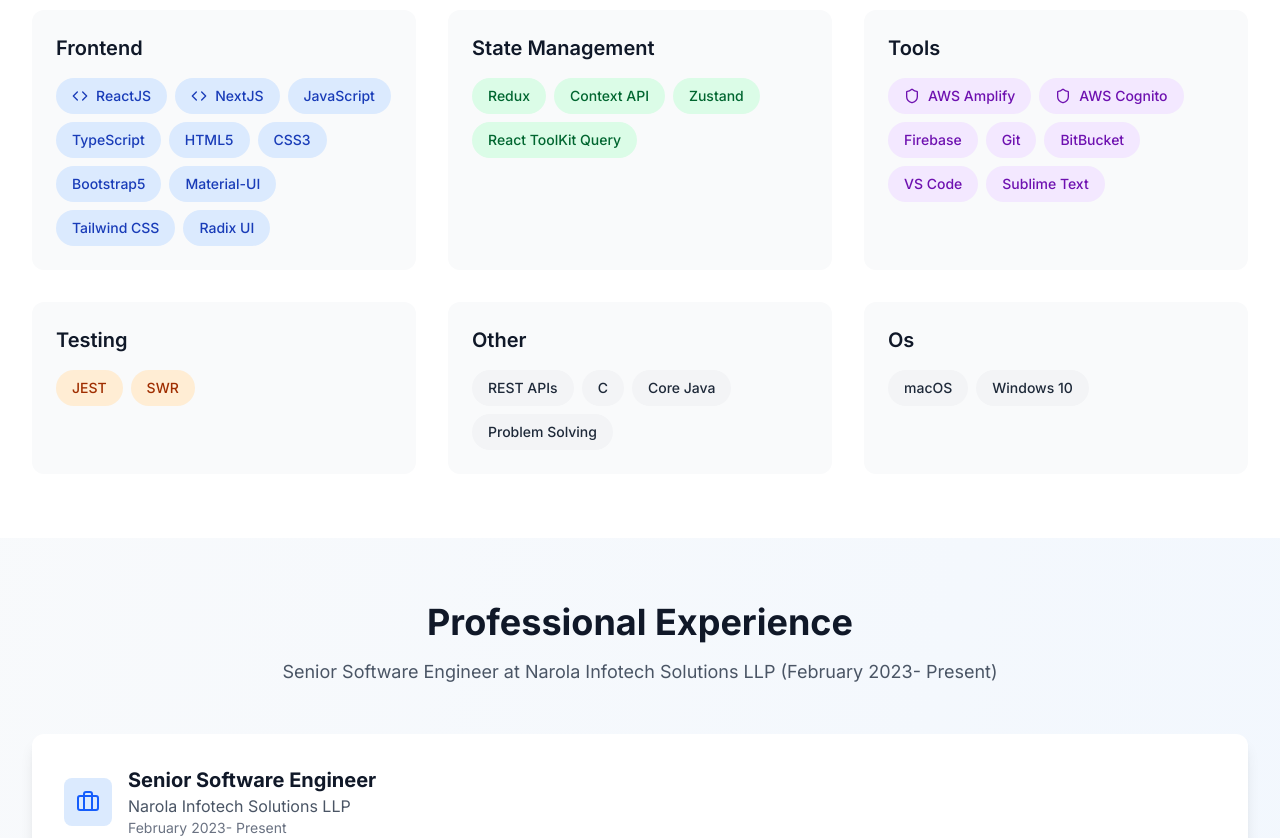
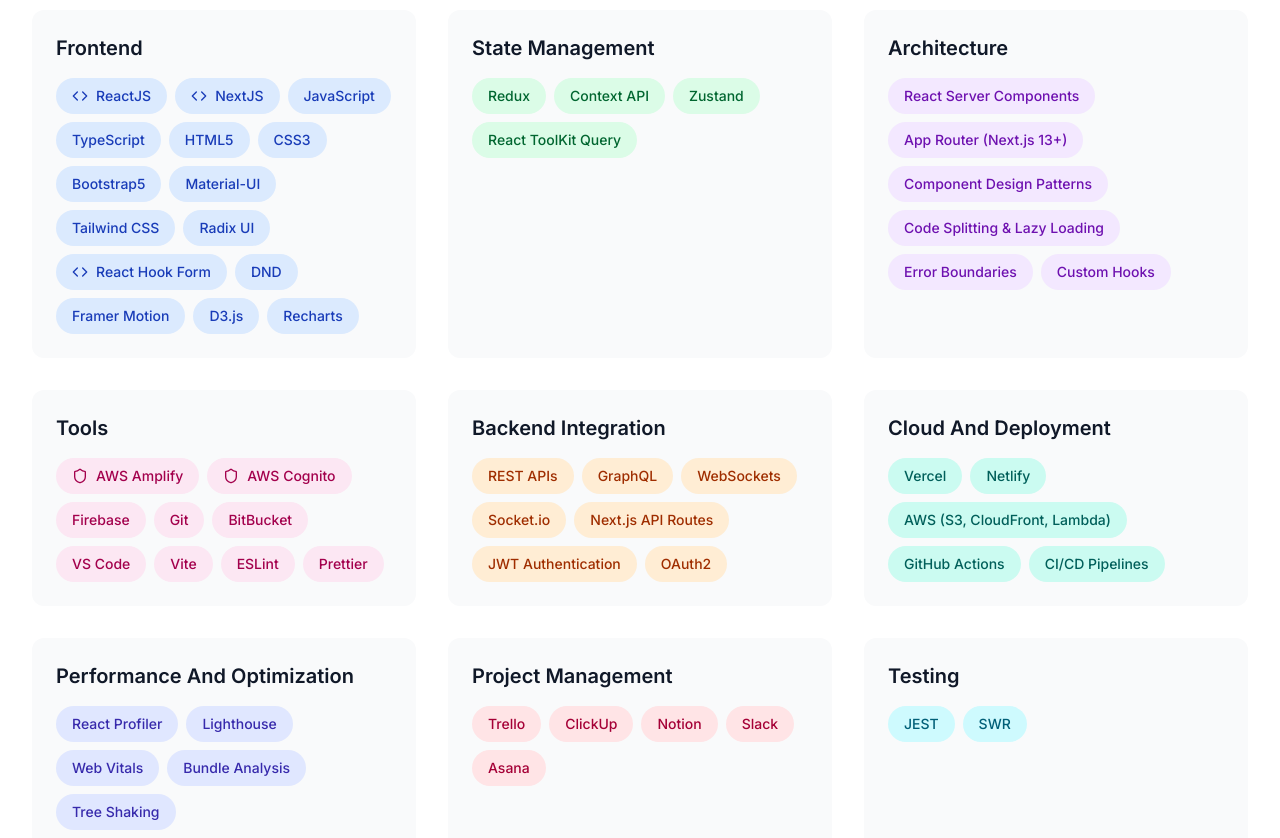
Before and after one commit to Ishanarola123/isha-portfolio, a Next.js app: page / in a window 1280 px wide. Shown: the part 900-1738 px from the top of the page. Built offline with nearby package versions, Linux system fonts and the light colour scheme.

Commit message:
# added skills based on personalize

```diff
--- a/src/components/Skills.tsx
+++ b/src/components/Skills.tsx
@@ -9,9 +9,21 @@
 interface SkillBadgeProps {
   skill: string;
   category: string;
+  colorClass: string;
 }
 
-const SkillBadge: React.FC<SkillBadgeProps> = ({ skill, category }) => {
+const categoryColors = [
+  "bg-blue-100 text-blue-800 dark:bg-blue-900 dark:text-blue-200",
+  "bg-green-100 text-green-800 dark:bg-green-900 dark:text-green-200",
+  "bg-purple-100 text-purple-800 dark:bg-purple-900 dark:text-purple-200",
+  "bg-pink-100 text-pink-800 dark:bg-pink-900 dark:text-pink-200",
+  "bg-orange-100 text-orange-800 dark:bg-orange-900 dark:text-orange-200",
+  "bg-teal-100 text-teal-800 dark:bg-teal-900 dark:text-teal-200",
+  "bg-indigo-100 text-indigo-800 dark:bg-indigo-900 dark:text-indigo-200",
+  "bg-rose-100 text-rose-800 dark:bg-rose-900 dark:text-rose-200",
+  "bg-cyan-100 text-cyan-800 dark:bg-cyan-900 dark:text-cyan-200",
+];
+
 const getSkillIcon = (skill: string, category: string) => {
   if (
     category === "frontend" &&
@@ -25,27 +37,17 @@
   return null;
 };
 
-  const getBadgeColor = (category: string) => {
-    switch (category) {
-      case "frontend":
-        return "bg-blue-100 text-blue-800 dark:bg-blue-900 dark:text-blue-200";
-      case "stateManagement":
-        return "bg-green-100 text-green-800 dark:bg-green-900 dark:text-green-200";
-      case "tools":
-        return "bg-purple-100 text-purple-800 dark:bg-purple-900 dark:text-purple-200";
-      case "testing":
-        return "bg-orange-100 text-orange-800 dark:bg-orange-900 dark:text-orange-200";
-      default:
-        return "bg-gray-100 text-gray-800 dark:bg-gray-800 dark:text-gray-200";
-    }
-  };
-
+const SkillBadge: React.FC<SkillBadgeProps> = ({
+  skill,
+  category,
+  colorClass,
+}) => {
   return (
     <span
       className={`
         inline-flex items-center gap-2 px-4 py-2 rounded-full text-sm font-medium
         transition-all duration-300 hover:scale-105 cursor-default
-      ${getBadgeColor(category)}
+        ${colorClass}
       `}
     >
       {getSkillIcon(skill, category)}
@@ -56,8 +58,22 @@
 
 const Skills: React.FC<SkillsProps> = ({ skills }) => {
   const formatCategoryName = (category: string) => {
-    return category.replace(/([A-Z])/g, " $1").trim();
+    // Map of special category names
+    const specialNames: Record<string, string> = {
+      aiTools: "AI Tools",
+      stateManagement: "State Management",
+      os: "Operating Systems",
     };
+
+    if (specialNames[category]) return specialNames[category];
+
+    // Default: split camelCase and capitalize words
+    return category
+      .replace(/([A-Z])/g, " $1")
+      .replace(/\b\w/g, (c) => c.toUpperCase());
+  };
+
+  const categories = Object.entries(skills);
 
   return (
     <section
@@ -75,7 +91,10 @@
         </div>
 
         <div className="grid md:grid-cols-2 lg:grid-cols-3 gap-8">
-          {Object.entries(skills).map(([category, skillList]) => (
+          {categories.map(([category, skillList], index) => {
+            const colorClass = categoryColors[index % categoryColors.length]; // 🔹 cycle through colors
+
+            return (
               <div
                 key={category}
                 className="bg-gray-50 dark:bg-gray-700 rounded-xl p-6"
@@ -84,12 +103,18 @@
                   {formatCategoryName(category)}
                 </h3>
                 <div className="flex flex-wrap gap-2">
-                {skillList.map((skill: string, index: number) => (
-                  <SkillBadge key={index} skill={skill} category={category} />
+                  {skillList.map((skill: string, skillIndex: number) => (
+                    <SkillBadge
+                      key={skillIndex}
+                      skill={skill}
+                      category={category}
+                      colorClass={colorClass}
+                    />
                   ))}
                 </div>
               </div>
-          ))}
+            );
+          })}
         </div>
       </div>
     </section>
--- a/src/data/portfolio.json
+++ b/src/data/portfolio.json
@@ -20,13 +20,26 @@
       "Bootstrap5",
       "Material-UI",
       "Tailwind CSS",
-      "Radix UI"
+      "Radix UI",
+      "React Hook Form",
+      "DND",
+      "Framer Motion",
+      "D3.js",
+      "Recharts"
     ],
     "stateManagement": [
       "Redux",
       "Context API",
       "Zustand",
       "React ToolKit Query"
+    ],
+    "architecture": [
+      "React Server Components",
+      "App Router (Next.js 13+)",
+      "Component Design Patterns",
+      "Code Splitting & Lazy Loading",
+      "Error Boundaries",
+      "Custom Hooks"
     ],
     "tools": [
       "AWS Amplify",
@@ -35,21 +48,64 @@
       "Git",
       "BitBucket",
       "VS Code",
-      "Sublime Text"
+      "Vite",
+      "ESLint",
+      "Prettier"
+    ],
+    "backendIntegration": [
+      "REST APIs",
+      "GraphQL",
+      "WebSockets",
+      "Socket.io",
+      "Next.js API Routes",
+      "JWT Authentication",
+      "OAuth2"
+    ],
+    "cloudAndDeployment": [
+      "Vercel",
+      "Netlify",
+      "AWS (S3, CloudFront, Lambda)",
+      "GitHub Actions",
+      "CI/CD Pipelines"
+    ],
+    "performanceAndOptimization": [
+      "React Profiler",
+      "Lighthouse",
+      "Web Vitals",
+      "Bundle Analysis",
+      "Tree Shaking",
+      "Virtualization (React Window / Virtual)"
+    ],
+    "projectManagement": [
+      "Trello",
+      "ClickUp",
+      "Notion",
+      "Slack",
+      "Asana"
     ],
     "testing": [
       "JEST",
       "SWR"
     ],
     "other": [
-      "REST APIs",
-      "C",
-      "Core Java",
-      "Problem Solving"
+      "Accessibility (a11y)",
+      "Responsive Design",
+      "Internationalization (i18n)",
+      "Problem Solving",
+      "Design Systems",
+      "Cross-Browser Compatibility"
     ],
     "os": [
       "macOS",
       "Windows 10"
+    ],
+    "aiTools": [
+      "GitHub Copilot",
+      "ChatGPT",
+      "Cursor AI",
+      "Cloude",
+      "Lmarena",
+      "Gemini"
     ]
   },
   "experience": {
```
Lines whose indentation alone changed are shown as unchanged.
